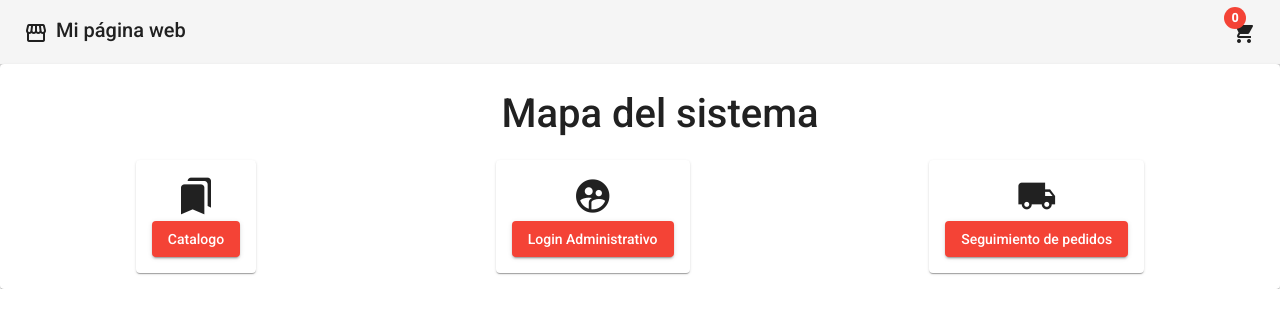
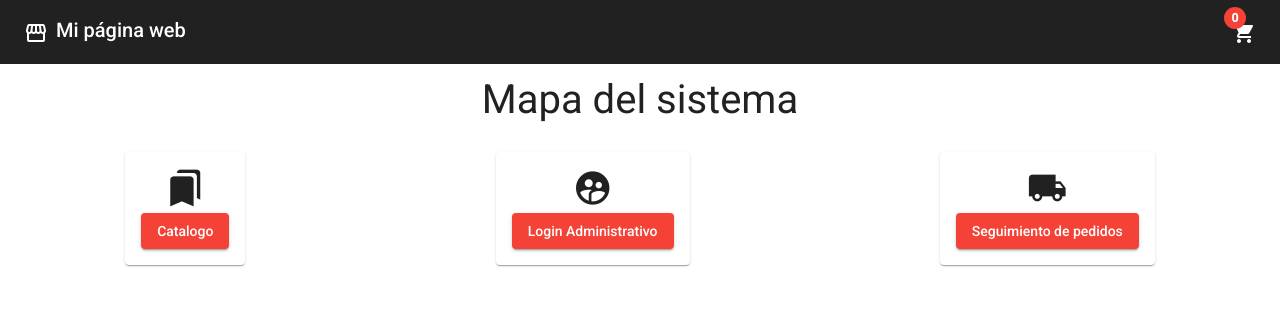
Before and after one commit to nikollsab/nikollsab-pedidos-web, an Angular app: page /principal in a window 1280 px wide. Shown: the top 328 px of the page. Built offline with nearby package versions, Linux system fonts and the light colour scheme.

Commit message:
Dando estilos

```diff
--- a/src/app/pages/client-catalogo-list/client-catalogo-list.component.html
+++ b/src/app/pages/client-catalogo-list/client-catalogo-list.component.html
@@ -21,7 +21,7 @@
     <!-- Symbol Column -->
     <ng-container matColumnDef="accion">
         <th mat-header-cell *matHeaderCellDef> Acción </th>
-        <td mat-cell *matCellDef="let element"> <button mat-raised-button color="primary" (click)="agregarCarrito(element)">Agregar al carrito</button></td>
+        <td mat-cell *matCellDef="let element"> <button mat-raised-button color="accent" (click)="agregarCarrito(element)">Agregar al carrito</button></td>
     </ng-container>
 
     <tr mat-header-row *matHeaderRowDef="columndefs"></tr>
--- a/src/app/pages/client-catalogo-list/client-catalogo-list.component.ts
+++ b/src/app/pages/client-catalogo-list/client-catalogo-list.component.ts
@@ -28,7 +28,7 @@ export class ClientCatalogoListComponent implements OnInit {
   agregarCarrito(element) {
     let noexiste = true;
     if (this.carrito.length > 0) {
-      console.log('if');
+      console.log('se agrego al carrito mas de uno');
       this.carrito.map(function (item) {
         if (item.productoId == element.productoId) {
           noexiste = false;
@@ -38,13 +38,13 @@ export class ClientCatalogoListComponent implements OnInit {
       });
     }
     else {
-      console.log('else');
+      console.log('se agrego al carrito uno');
       element.cantidad = 1;
       this.carrito.push(element);
       return true;
     }
     if (noexiste && this.carrito.length > 0) {
-      console.log('if 2');
+      console.log('se agregaron varios');
       element.cantidad = 1;
       this.carrito.push(element);
     }
--- a/src/app/pages/pages/pages.component.html
+++ b/src/app/pages/pages/pages.component.html
@@ -1,7 +1,7 @@
 <mat-drawer-container>
     <!--Header-->
     <mat-drawer-content>
-        <mat-toolbar class="mat-elevation-z8" color="success">
+        <mat-toolbar color="primary" class="toolbar-shop">
             <mat-toolbar-row>
 
                 <div class="div-flex">
@@ -14,7 +14,7 @@
                     </div>
 
                     <div>
-                        <span [matBadge]="cantidad" matBadgeOverlap="false" class="badge-icon"></span>
+                        <span [matBadge]="cantidad" matBadgeOverlap="false" class="badge-icon" matBadgeColor="warn"></span>
                         <button mat-icon-button routerLink="carrito" class="cart">
                             <mat-icon>shopping_cart</mat-icon>
                         </button>
--- a/src/app/pages/pages/pages.component.scss
+++ b/src/app/pages/pages/pages.component.scss
@@ -6,3 +6,7 @@
 .badge-icon {
     z-index: 100;
 }
+
+.page-container {
+   background-color: white;
+}
--- a/src/app/pages/shopping-cart/shopping-cart.component.html
+++ b/src/app/pages/shopping-cart/shopping-cart.component.html
@@ -1,5 +1,27 @@
 <!--Tabla de productos-->
-<br>
+
+<div class="contenedor">
+
+
+    <div *ngIf="!tieneProductos" class="no-products">
+        <!-- <mat-card> -->
+            <div class="material-icons shop-icon">
+                production_quantity_limits
+            </div>
+
+            <h1> Su cesta está vacía </h1>
+            <div id="regresar-compra">
+                <button mat-button color="warn" routerLink="/catalogo">
+                    Agregar productos
+                </button>
+            </div>
+        <!-- </mat-card> -->
+    </div>
+
+
+    <div *ngIf="tieneProductos" class="card-table">
+
+
         <mat-card>
             <table mat-table [dataSource]="carrito">
 
@@ -49,5 +71,11 @@
         </div>
 
         <div id="regresar-compra">
-    <button mat-button color="accent" routerLink="/catalogo"><mat-icon>keyboard_backspace</mat-icon>Agregar más productos</button>
+            <button mat-button color="warn" routerLink="/catalogo">
+                <mat-icon>keyboard_backspace</mat-icon>Agregar más productos
+            </button>
         </div>
+
+    </div>
+
+</div>
--- a/src/app/pages/shopping-cart/shopping-cart.component.scss
+++ b/src/app/pages/shopping-cart/shopping-cart.component.scss
@@ -3,7 +3,7 @@ table {
     text-align: center;
 }
 
-mat-card {
+.card-table, mat-card {
     margin: 1%;
 }
 
@@ -36,3 +36,21 @@ mat-card {
 h2 {
     font-weight: bold;
 }
+
+.no-products {
+
+    height: 85vh;
+    display: flex;
+    text-align: center;
+    align-content: center;
+    align-items: center;
+    justify-content: center;
+    flex-direction: column;
+    flex-wrap: nowrap;
+}
+
+
+
+.shop-icon {
+    font-size: 40px;
+}
--- a/src/app/pages/shopping-cart/shopping-cart.component.ts
+++ b/src/app/pages/shopping-cart/shopping-cart.component.ts
@@ -12,6 +12,8 @@ export class ShoppingCartComponent implements OnInit {
   carrito: Carrito[] = [];
   total: number = 0;
 
+  tieneProductos: boolean = false;
+
   constructor() {
 
   }
@@ -19,10 +21,18 @@ export class ShoppingCartComponent implements OnInit {
   ngOnInit(): void {
     this.carrito = JSON.parse(localStorage.getItem('carrito'));
 
-    this.carrito.forEach(element => {
-      this.total += element.precio + element.cantidad;
-    });
-    console.log(this.carrito);
-  }
+    if(this.carrito == null) {
+      this.tieneProductos = false;
+    } else {
+      this.tieneProductos = true;
+
+      this.carrito.forEach(element => {
+        this.total += element.precio + element.cantidad;
+      });
+      console.log(this.carrito);
+    }
+    }
+
+
 
 }
--- a/src/app/principal/principal.component.html
+++ b/src/app/principal/principal.component.html
@@ -1,18 +1,17 @@
-<mat-card >
+<div >
     <br>
-    <mat-card-header>
-        <div mat-card-avatar class="example-header-image"></div>
-        <mat-card-title class="titulo"> Mapa del sistema </mat-card-title>
-    </mat-card-header>
+
+    <h1 class="titulo"> Mapa del sistema </h1>
+
     <br>
-    <mat-card-content class="flex-card">
+    <div class="flex-card">
 
         <mat-card>
             <div class="material-icons">
                 bookmarks
             </div>
             <p>
-                <button mat-raised-button color="primary" routerLink="/catalogo">Catalogo</button>
+                <button mat-raised-button color="warn" routerLink="/catalogo">Catalogo</button>
             </p>
 
         </mat-card>
@@ -24,7 +23,7 @@
             </div>
 
             <p>
-                <button mat-raised-button color="primary" routerLink="/login">Login Administrativo</button>
+                <button mat-raised-button color="warn" routerLink="/login">Login Administrativo</button>
             </p>
 
         </mat-card>
@@ -36,11 +35,12 @@
             </div>
 
             <p>
-                <button mat-raised-button color="primary" routerLink="/login-cliente">Seguimiento de pedidos</button>
+                <button mat-raised-button color="warn" routerLink="/login-cliente">Seguimiento de pedidos</button>
             </p>
 
         </mat-card>
 
-    </mat-card-content>
+    </div>
 
-</mat-card>
+    <br>
+</div>
--- a/src/app/principal/principal.component.scss
+++ b/src/app/principal/principal.component.scss
@@ -1,13 +1,12 @@
 .flex-card {
     display: flex;
     justify-content: space-around;
-
     mat-card   {
         text-align: center;
     }
 }
 
-.mat-card-header {
+.titulo {
     display: flex;
     align-items: center;
     justify-content: center;
--- a/src/styles.scss
+++ b/src/styles.scss
@@ -7,10 +7,9 @@ body { margin: 0; font-family: Roboto, "Helvetica Neue", sans-serif; }
 
 @include mat-core();
 
-$candy-app-primary: mat-palette($mat-red);
-$candy-app-accent:  mat-palette($mat-grey, A700);
-
-$candy-app-warn:    mat-palette($mat-red);
+$candy-app-primary:  mat-palette($mat-gray, 900);
+$candy-app-accent:  mat-palette($mat-red, 100);
+$candy-app-warn:   mat-palette($mat-red, 500);
 
 $candy-app-theme: mat-light-theme((
   color: (
```
Lines whose indentation alone changed are shown as unchanged.
